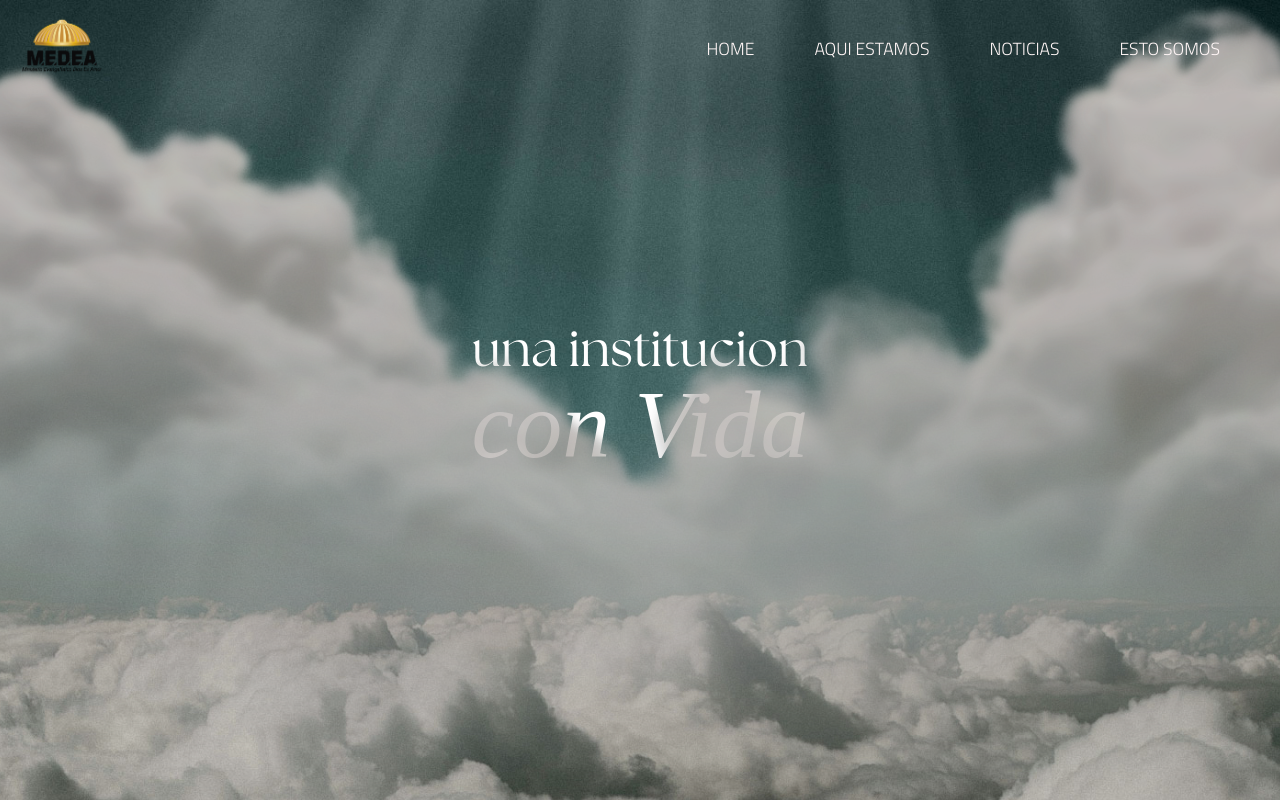
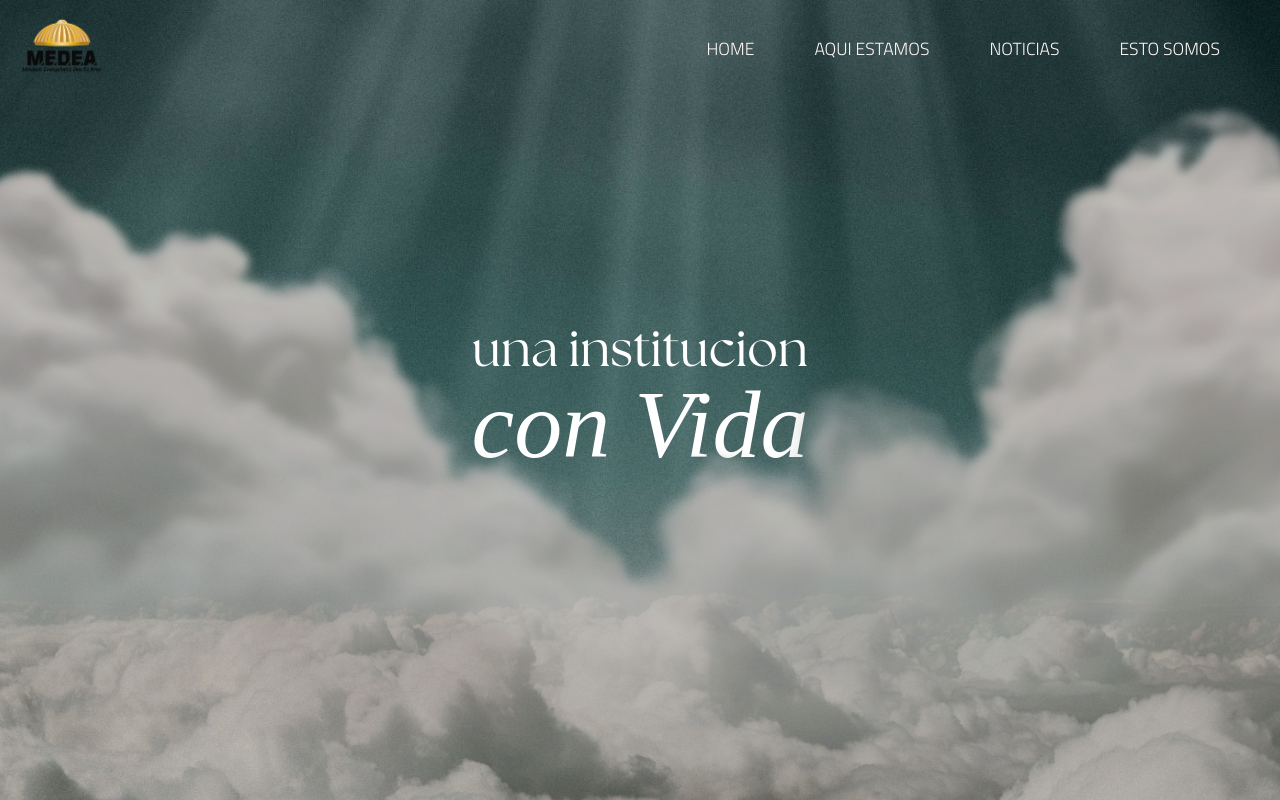
Before and after one commit to marcoamado2016/medea, a React (Vite) app: page / in a window 1280 px wide. Shown: the top 800 px of the page. Built offline with nearby package versions, Linux system fonts and the light colour scheme; a web font is replaced by a local one.

Commit message:
paralllax

```diff
--- a/src/Componentes/Parallax/Parallax.jsx
+++ b/src/Componentes/Parallax/Parallax.jsx
@@ -26,9 +26,9 @@ const Parallax = () => {
                     <h1>con Vida</h1>
                 </div>
             </div>
-            <img src={nube} alt="Nube" style={{ position: 'absolute', top: '0', left: '50%', transform: 'translateX(-50%)' }} />
+            <img src={nube} alt="Nube" style={{ position: 'absolute', top: '100px', left: '50%', transform: 'translateX(-50%)' }} />
 
-            {/* Aquí estamos */}
+
             <div className={style.aquiEstamos}>
                 <div className={style.titulo2}>
                     <h1>AQUÍ ESTAMOS</h1>
@@ -37,11 +37,11 @@ const Parallax = () => {
                 <div className={style.medio}>
                     <div className={style.card}>
                         <img src={radio} alt="Radio" />
-                        <div className={style.icono}></div> {/* Icono de radio */}
+                        <div className={style.icono}></div>
                     </div>
                     <div className={style.card}>
                         <img src={tv} alt="TV" />
-                        <div className={style.icono}></div> {/* Icono de TV */}
+                        <div className={style.icono}></div>
                     </div>
                 </div>
 
--- a/src/Componentes/Parallax/Parallax.module.css
+++ b/src/Componentes/Parallax/Parallax.module.css
@@ -49,7 +49,7 @@
 
 .parallax img {
     position: absolute;
-    top: 28%;
+    top: 20%;
     left: 50%;
     transform: translate(-50%, -50%);
     width: 100%;
```
Also changed, not shown: src/Vistas/Landing/Landing.css (+1 -15 lines).
